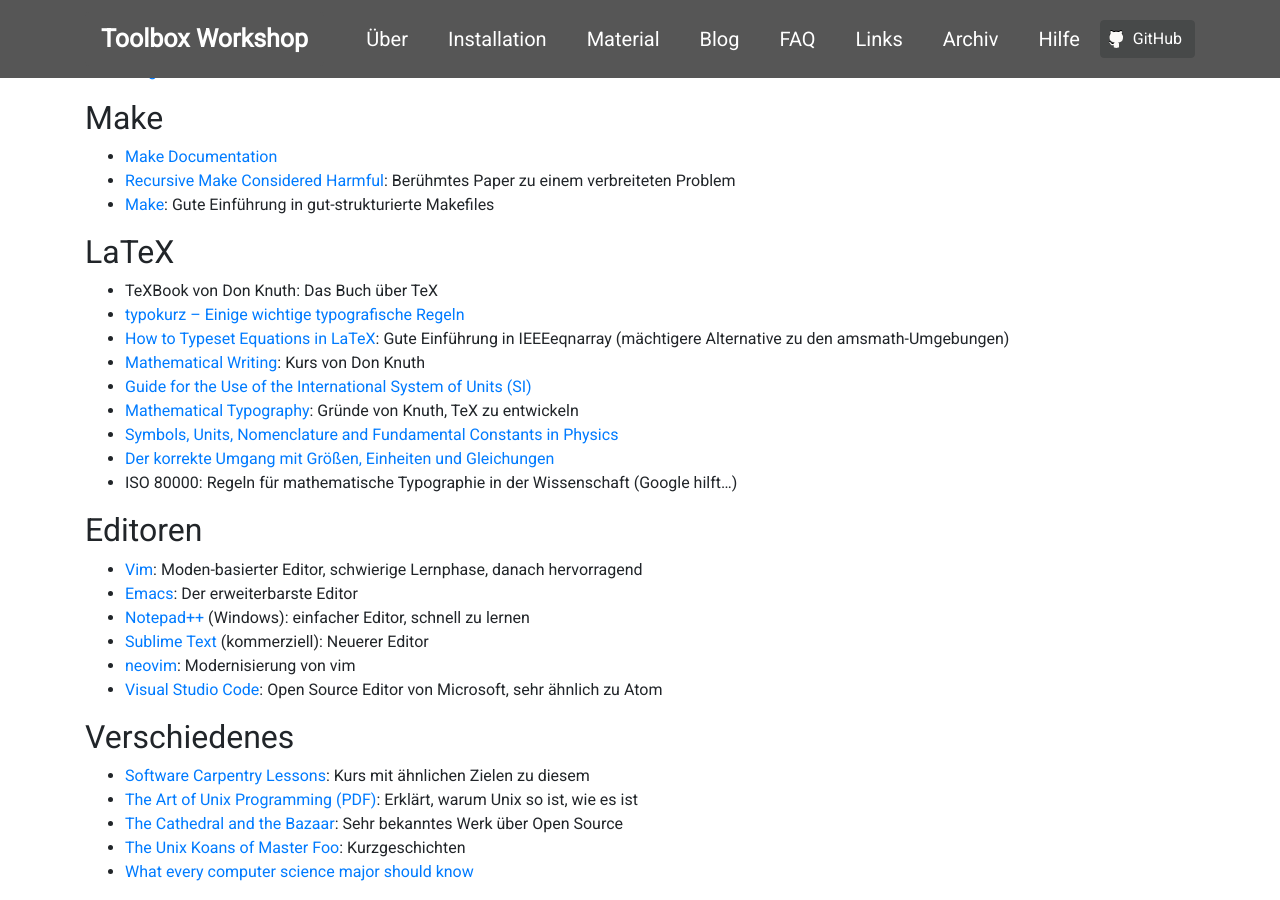
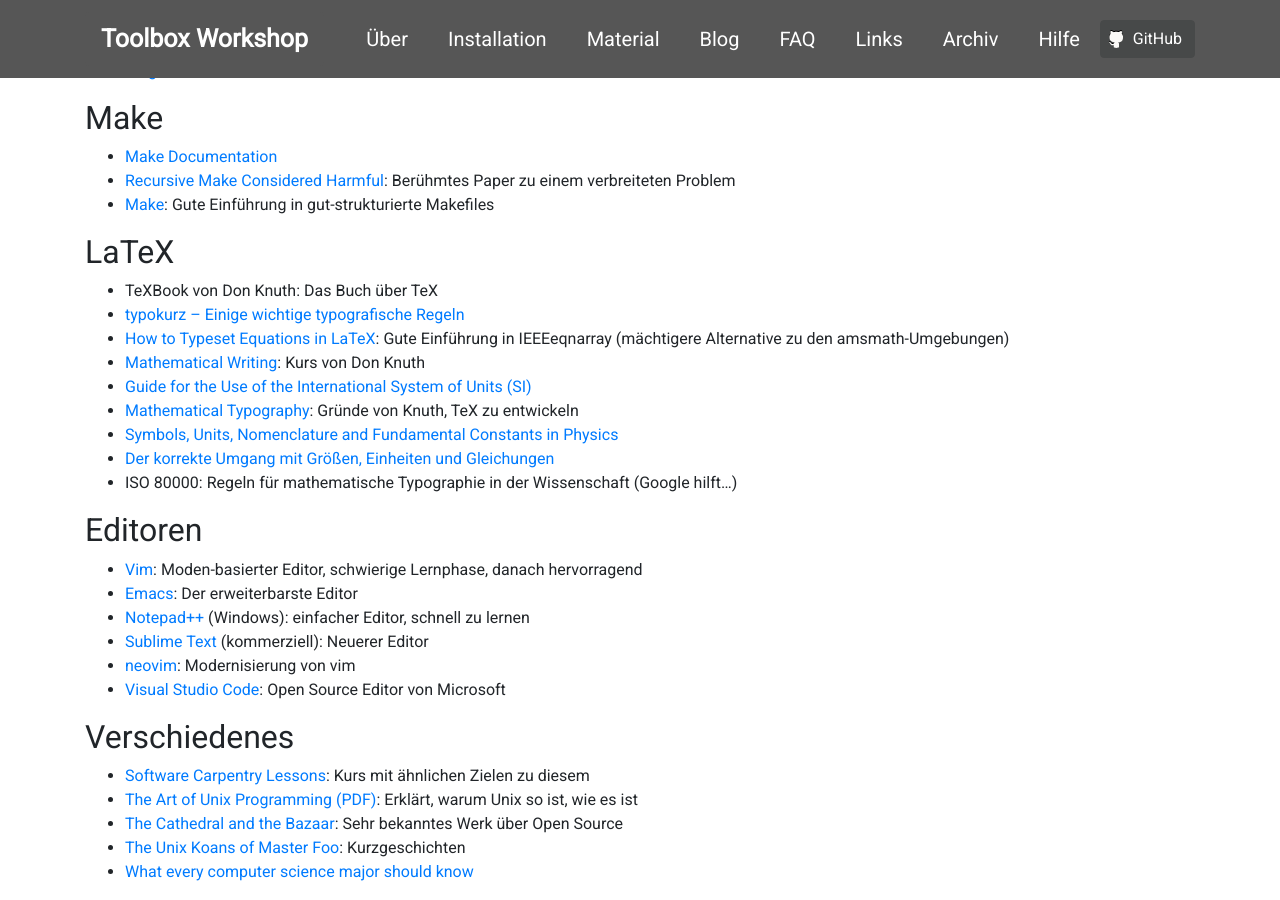
Before and after one commit to pep-dortmund/homepage-toolbox, a Jekyll site: the page built from links.md, in a window 1280 px wide and 900 px high, scrolled down 1333 px. Built offline with Jekyll 4.4.1, drawn with Linux system fonts in a browser that asks for light colours; nearby versions of some CDN libraries.

Commit message:
rm mention of Atom for VSCode

```diff
--- a/links.md
+++ b/links.md
@@ -83,7 +83,7 @@ title: Linksammlung
 - [Notepad++](https://notepad-plus-plus.org/) (Windows): einfacher Editor, schnell zu lernen
 - [Sublime Text](http://www.sublimetext.com/3) (kommerziell): Neuerer Editor
 - [neovim](http://neovim.io/): Modernisierung von vim
-- [Visual Studio Code](https://code.visualstudio.com/): Open Source Editor von Microsoft, sehr ähnlich zu Atom
+- [Visual Studio Code](https://code.visualstudio.com/): Open Source Editor von Microsoft
 
 ## Verschiedenes
 
```
